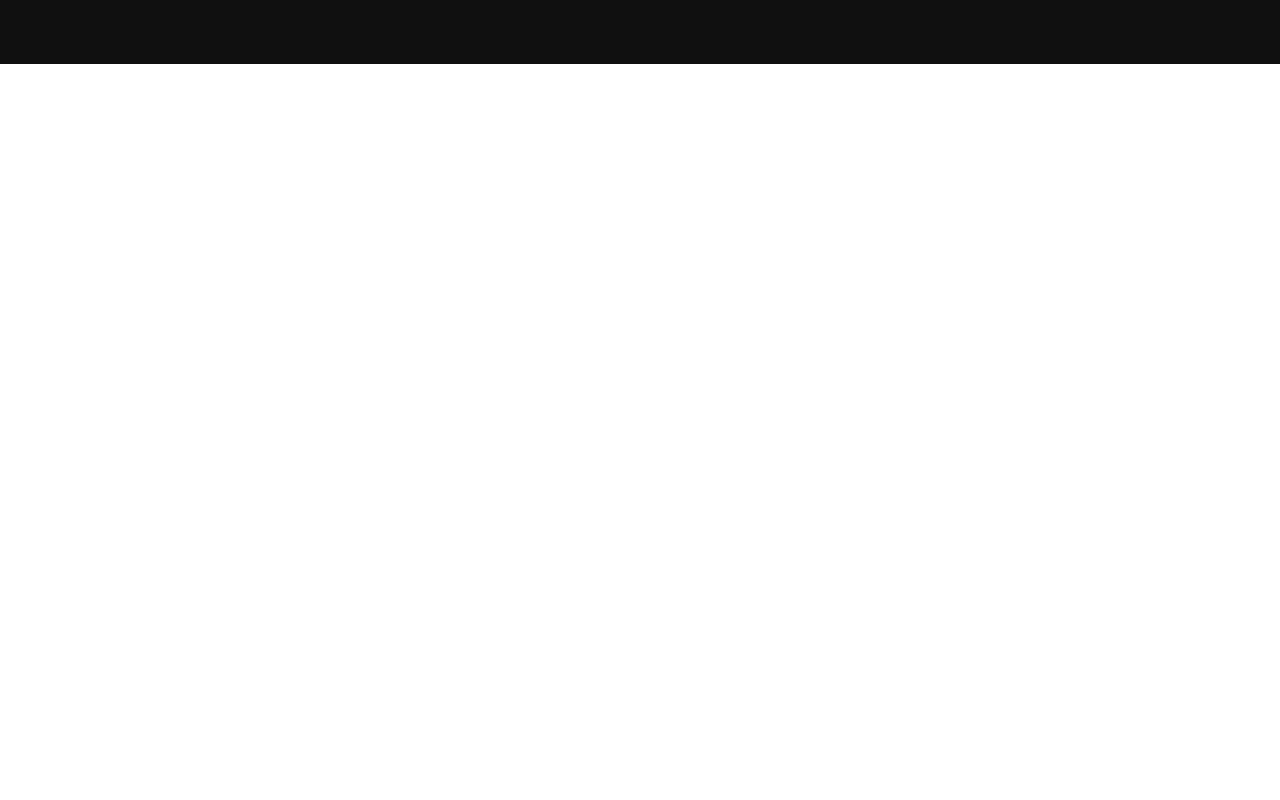
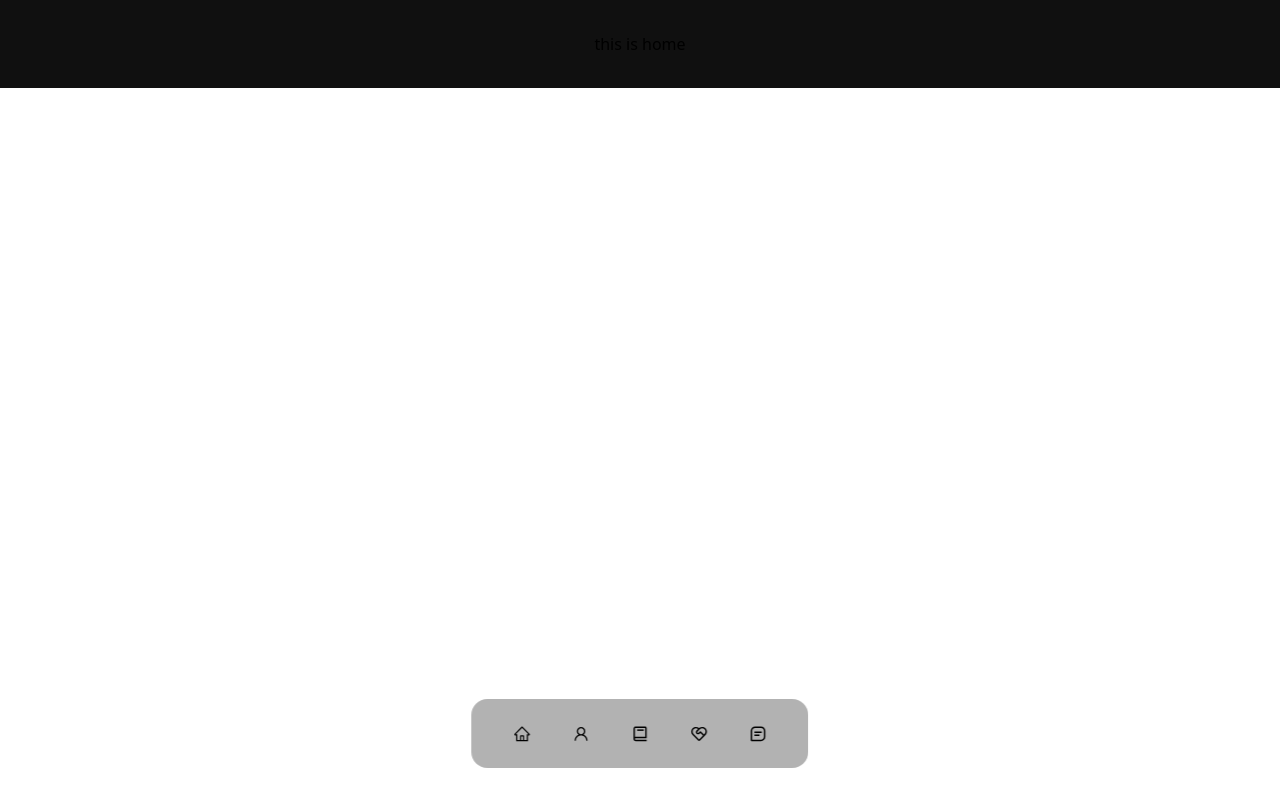
Before and after one commit to mim2041/my-portfolio, a React (Vite) app: page / in a window 1280 px wide. Built offline with nearby package versions, Linux system fonts and the light colour scheme.

Commit message:
navbar done

```diff
--- a/package.json
+++ b/package.json
@@ -12,6 +12,7 @@
   "dependencies": {
     "react": "^18.3.1",
     "react-dom": "^18.3.1",
+    "react-icons": "^5.2.1",
     "react-router-dom": "^6.24.1"
   },
   "devDependencies": {
--- /dev/null
+++ b/src/components/Navbar/Navbar.css
@@ -0,0 +1,32 @@
+nav{
+    background: rgba(0, 0, 0, 0.3);
+    width: max-content;
+    padding: 0.7rem 1.7rem;
+    z-index: 2;
+    position: fixed;
+    left: 50%;
+    transform: translateX(-50%);
+    bottom: 2rem;
+    display: flex;
+    gap: 0.8rem;
+    border-radius: 1rem;
+    backdrop-filter: blur(15px);
+}
+
+nav a{
+    background: transparent;
+    padding: 0.9rem;
+    border-radius: 50%;
+    display: flex;
+    color: var(--color-light);
+    font-size: 1.1rem;
+}
+
+nav a:hover{
+    background: rgba(0, 0, 0, 0.3);
+}
+
+nav a.active {
+    background: var(--color-primary);
+    color: var(--color-white);
+}
--- /dev/null
+++ b/src/components/Navbar/Navbar.jsx
@@ -0,0 +1,49 @@
+import { useState } from 'react';
+import { AiOutlineHome, AiOutlineUser } from 'react-icons/ai';
+import { BiBook, BiMessageSquareDetail } from 'react-icons/bi';
+import { RiServiceLine } from 'react-icons/ri';
+import { Link } from 'react-router-dom';
+import './Navbar.css';
+
+const Navbar = () => {
+    const [ activeItem, setActiveItem ] = useState('#home');
+
+    return (
+        <div>
+            <nav>
+                <Link to="/"
+                    onClick={() => setActiveItem("#home")}
+                    className={ activeItem === "#home" ? "active" : ""}
+                >
+                        <AiOutlineHome />
+                </Link>
+                <Link to="/"
+                    onClick={() => setActiveItem("#about")}
+                    className={ activeItem === "#about" ? "active" : ""}
+                >
+                        <AiOutlineUser />
+                </Link>
+                <Link to="/"
+                    onClick={() => setActiveItem("#experience")}
+                    className={ activeItem === "#experience" ? "active" : ""}
+                >
+                        <BiBook />
+                </Link>
+                <Link to="/"
+                    onClick={() => setActiveItem("#skills")}
+                    className={ activeItem === "#skills" ? "active" : ""}
+                >
+                        <RiServiceLine />
+                </Link>
+                <Link to="/"
+                    onClick={() => setActiveItem("#contact")}
+                    className={ activeItem === "#contact" ? "active" : ""}
+                >
+                        <BiMessageSquareDetail />
+                </Link>
+            </nav>
+        </div>
+    );
+};
+
+export default Navbar;
--- a/src/components/layout/MainLayout.tsx
+++ b/src/components/layout/MainLayout.jsx
@@ -1,9 +1,10 @@
-import React from 'react';
 import { Outlet } from 'react-router-dom';
+import Navbar from '../Navbar/Navbar';
 
 const MainLayout = () => {
     return (
         <div>
+            <Navbar />
             <Outlet />
         </div>
     );
--- a/src/pages/Home/index.tsx
+++ b/src/pages/Home/index.jsx
@@ -1,9 +1,8 @@
-import React from 'react';
 
 const Home = () => {
     return (
         <div>
-
+            this is home
         </div>
     );
 };
```
Also changed, not shown: src/components/Navbar/Navbar.tsx (deleted, +0 -11 lines), 1 other file (tests, documents, lock files or other folders).
